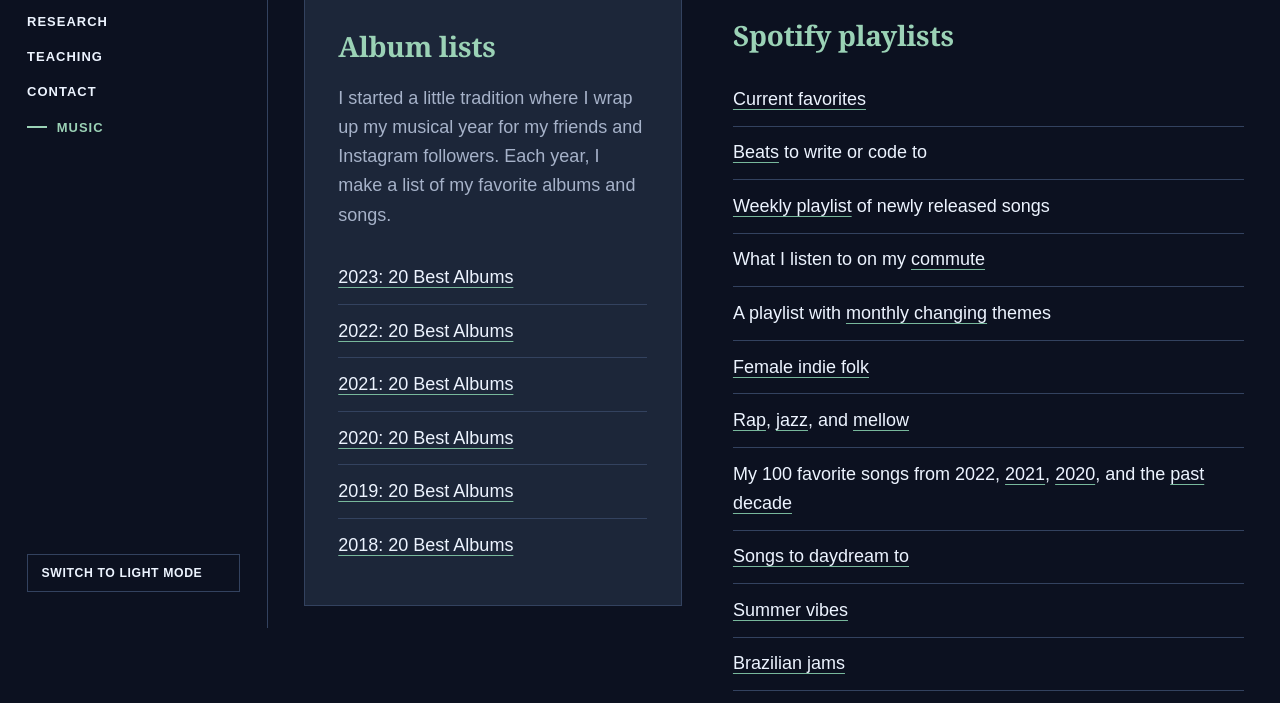
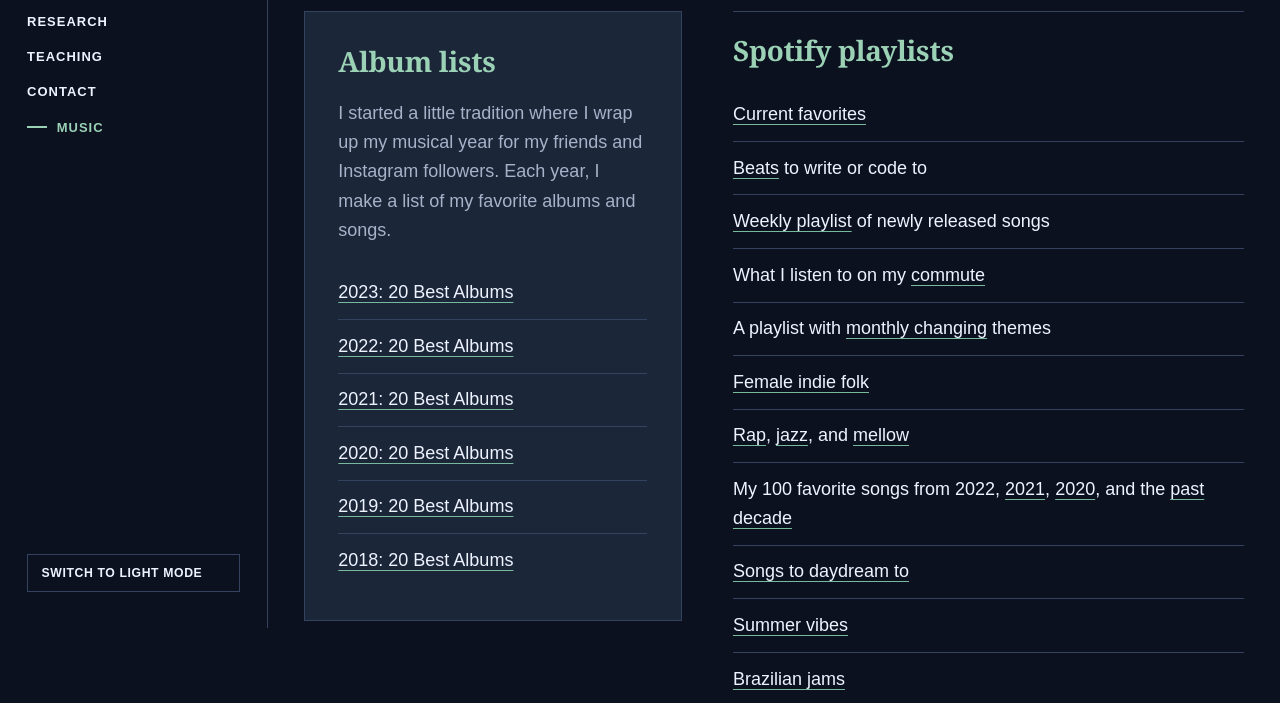
Before and after one commit to ElenaHerold/website, a plain HTML site: page music.html in a window 1280 px wide. Shown: the part 172-875 px from the top of the page. Drawn offline with Linux system fonts and the light colour scheme.

Commit message:
Apply the editorial Music layout

```diff
--- a/music.html
+++ b/music.html
@@ -5,10 +5,10 @@
   <meta name="viewport" content="width=device-width, initial-scale=1">
   <meta name="description" content="Elena Heroldâ€™s year-end album lists and Spotify playlists.">
   <title>Music â€” Elena Herold</title>
-  <link rel="stylesheet" href="styles.css">
+  <link rel="stylesheet" href="styles.css?v=music-layout">
   <script src="site.js" defer></script>
 </head>
-<body>
+<body class="music-page">
   <a class="skip-link" href="#main">Skip to content</a>
   <header class="site-header">
     <div class="nav-wrap">
```
